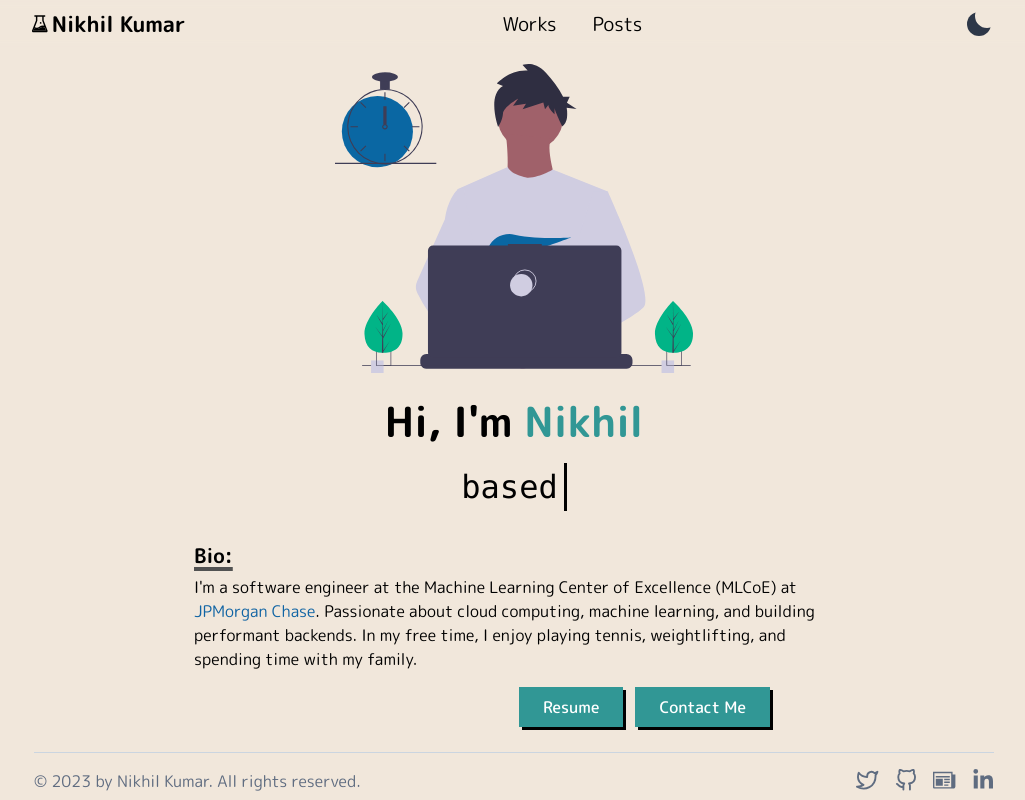
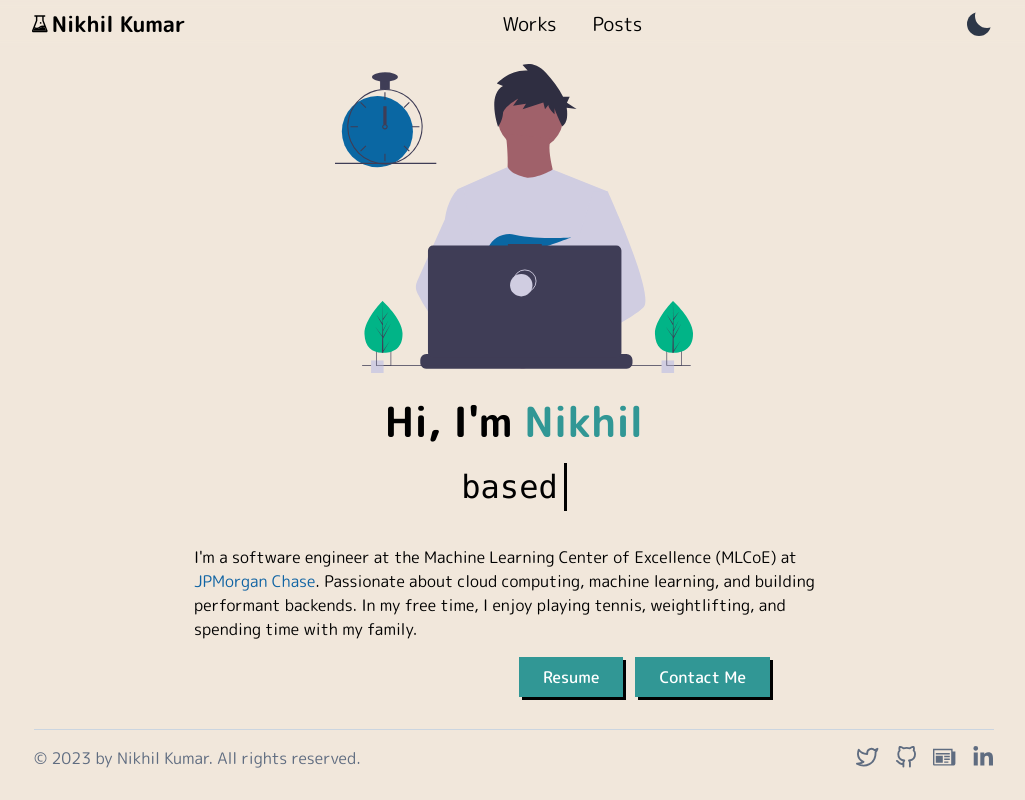
Before and after one commit to nikumar1206/nikumar1206.github.io, a React (Vite) app: page / in a window 1280 px wide. Shown: the whole page, without its empty margins (126-1151 px from the left). Built offline with nearby package versions, Linux system fonts and the light colour scheme.

Commit message:
removed bio: on splash page

```diff
--- a/src/components/bio.tsx
+++ b/src/components/bio.tsx
@@ -3,8 +3,6 @@ import NeuButton from "./button";
 const Bio = () => {
 	return (
 		<section className="mx-auto mt-[3rem] flex flex-col gap-y-4">
-			<div>
-				<h2 className="headers">Bio:</h2>
 			<span className="">
 				I&apos;m a software engineer at the Machine Learning Center of
 				Excellence (MLCoE) at
@@ -13,7 +11,6 @@ const Bio = () => {
 				performant backends. In my free time, I enjoy playing tennis,
 				weightlifting, and spending time with my family.
 			</span>
-			</div>
 			<div className="flex justify-end gap-x-3 w-[90%]">
 				<a
 					href="https://drive.google.com/file/d/1Dcz1nOLtwLO9bXxG7dD64-GCE5xsaA07/view?usp=sharing"
```
Lines whose indentation alone changed are shown as unchanged.
